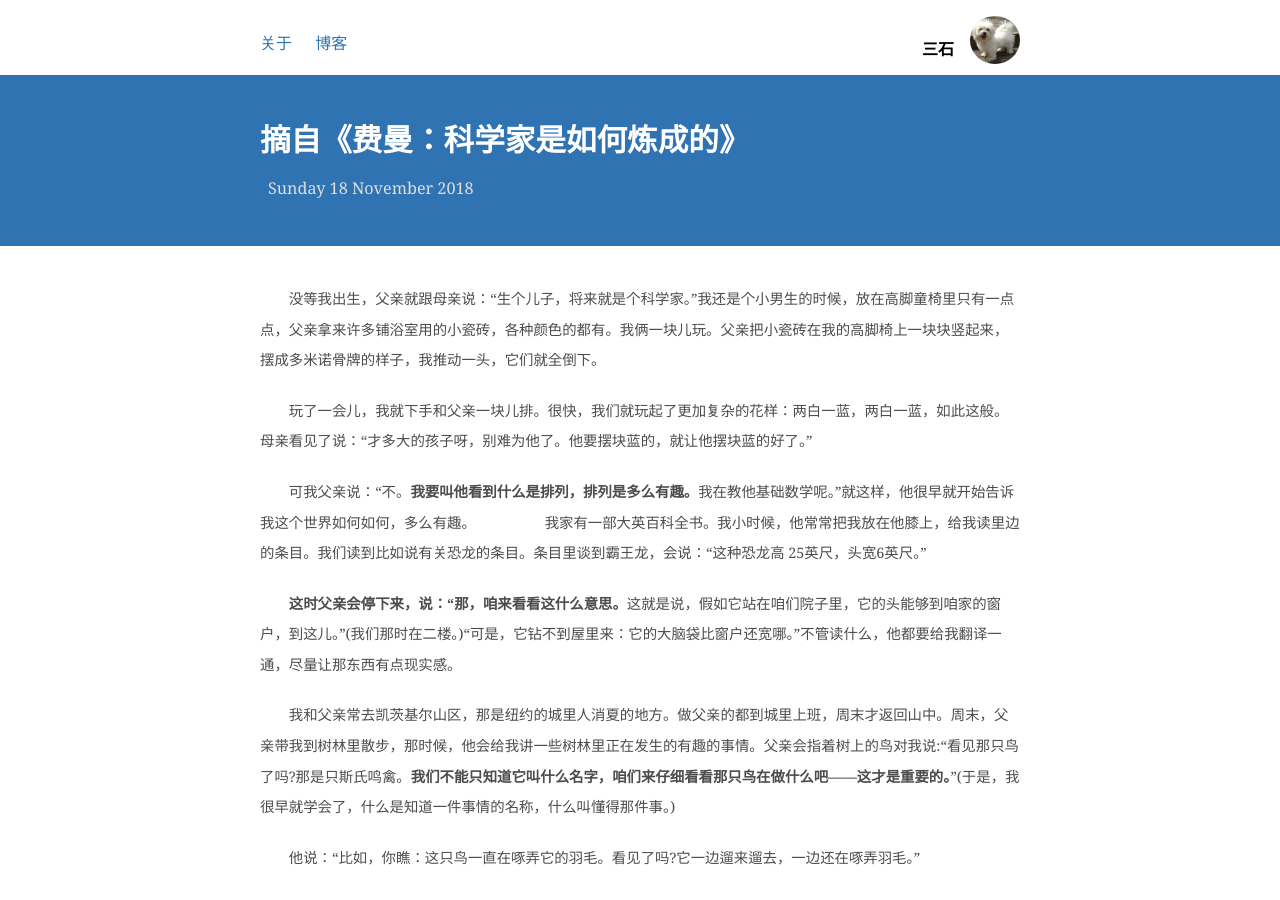
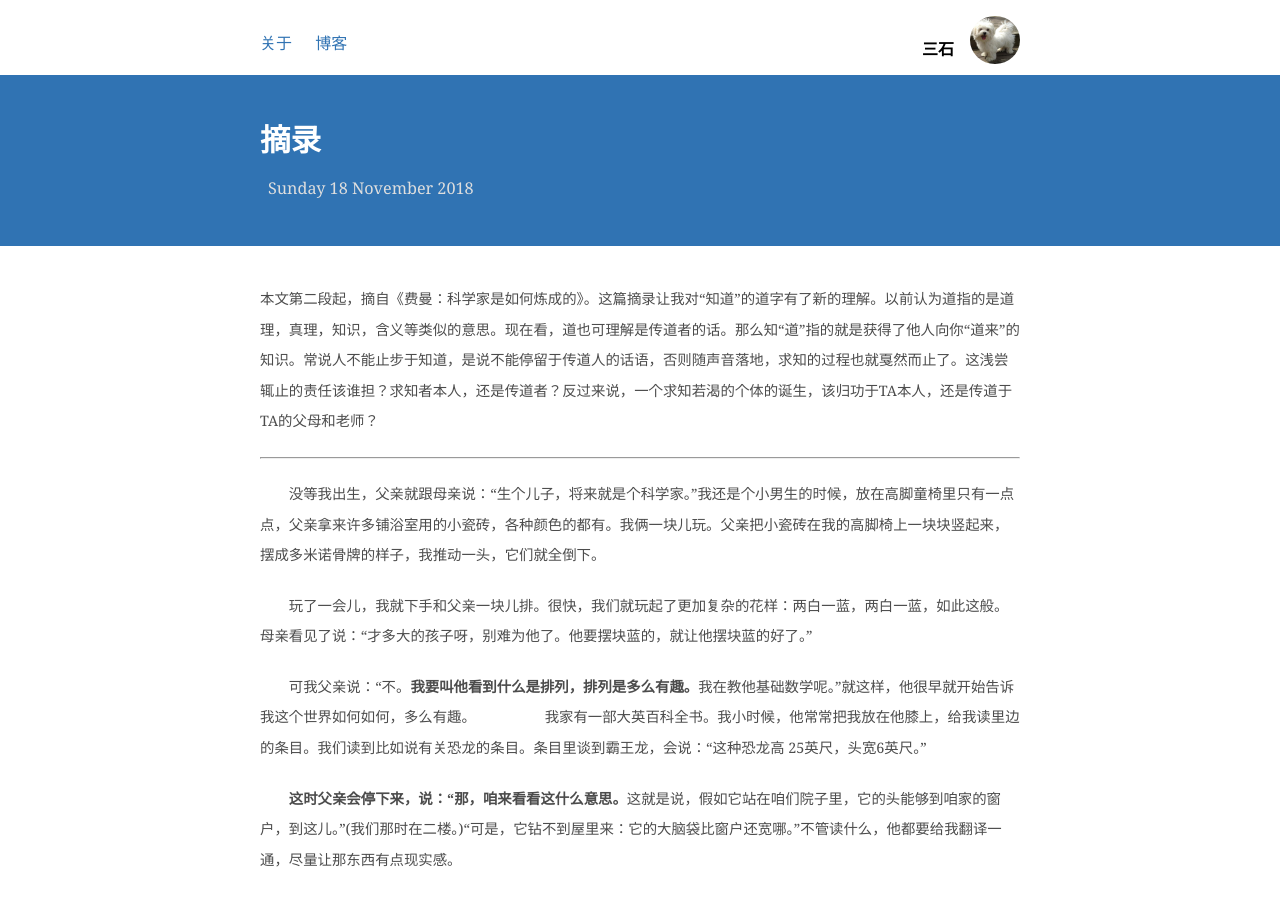
Before and after one commit to shirleysteve/1, a Jekyll site: the page built from _posts/2018-11-18-费曼和父亲.md, in a window 1280 px wide and 900 px high. Built offline with Jekyll 4.4.1, drawn with Linux system fonts in a browser that asks for light colours; nearby versions of some CDN libraries; comment, search, counter and statistics services are not loaded.

Commit message:
Update 2018-11-18-费曼和父亲.md

```diff
--- a/_posts/2018-11-18-费曼和父亲.md
+++ b/_posts/2018-11-18-费曼和父亲.md
@@ -1,10 +1,12 @@
 ---
 layout: post
 
-title: 摘自《费曼：科学家是如何炼成的》
+title: 摘录
 ---
 
+本文第二段起，摘自《费曼：科学家是如何炼成的》。这篇摘录让我对“知道”的道字有了新的理解。以前认为道指的是道理，真理，知识，含义等类似的意思。现在看，道也可理解是传道者的话。那么知“道”指的就是获得了他人向你“道来”的知识。常说人不能止步于知道，是说不能停留于传道人的话语，否则随声音落地，求知的过程也就戛然而止了。这浅尝辄止的责任该谁担？求知者本人，还是传道者？反过来说，一个求知若渴的个体的诞生，该归功于TA本人，还是传道于TA的父母和老师？
 
+------
 　　没等我出生，父亲就跟母亲说：“生个儿子，将来就是个科学家。”我还是个小男生的时候，放在高脚童椅里只有一点点，父亲拿来许多铺浴室用的小瓷砖，各种颜色的都有。我俩一块儿玩。父亲把小瓷砖在我的高脚椅上一块块竖起来，摆成多米诺骨牌的样子，我推动一头，它们就全倒下。
 
 　　玩了一会儿，我就下手和父亲一块儿排。很快，我们就玩起了更加复杂的花样：两白一蓝，两白一蓝，如此这般。母亲看见了说：“才多大的孩子呀，别难为他了。他要摆块蓝的，就让他摆块蓝的好了。”
@@ -64,3 +66,5 @@ title: 摘自《费曼：科学家是如何炼成的》
 　　我费了很大劲跟他解释，说光子的数目不是守恒的；它们是由电子的运动创生出来的，等等，等等。可是我没能解释清楚。我说：“就像我现在发出的声音，它并不是事先就在我嗓子里的呵。”
 
 　　这件事我没能让他满意。我也始终没能给他讲清楚他所不懂的那些东西。这样说来，他是不成功的：**他送我上这大学那大学，为的就是弄明白这些东西，可他到底没弄明白。**
+
+  摘自《科学家是如何炼成的》
```
